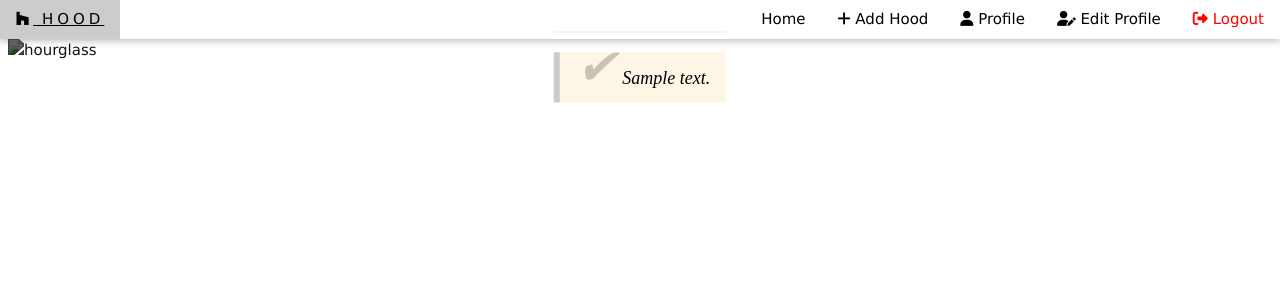
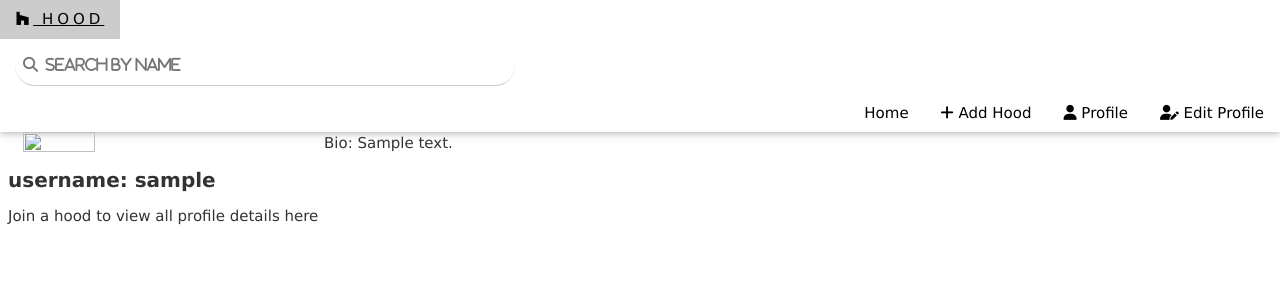
Before and after one commit to cecibarasa/Hood, a Django app: a page that uses hood/templates/navbar.html in a window 1280 px wide. Shown: the top 300 px of the page. Run offline with Django 3.2, Linux system fonts and the light colour scheme; a user stored in the database is signed in; tables that the repository leaves empty hold one stand-in row (values such as "Sample post"); some libraries are stand-ins or nearby versions.

Commit message:
show businesses

```diff
--- a/Hood/urls.py
+++ b/Hood/urls.py
@@ -22,7 +22,7 @@ from django_registration.backends.one_step.views import RegistrationView
 
 urlpatterns = [
     path('admin/', admin.site.urls),
-    url(r'^', include('hood.urls')),
+    url(r'',include('hood.urls')),
     url('accounts/register/',
         RegistrationView.as_view(success_url='/accounts/login/'),
         name='django_registration_register'),
--- a/hood/forms.py
+++ b/hood/forms.py
@@ -13,10 +13,18 @@ class SignupForm(UserCreationForm):
         model = User
         fields = ["username","email","password1", "password2"]
 
-class ProfileForm(forms.ModelForm):
+class UpdateUserForm(forms.ModelForm):
+    email = forms.EmailField(max_length=254, help_text='Required. Inform a valid email address.')
+
+    class Meta:
+        model = User
+        fields = ('username', 'email')
+
+
+class UpdateUserProfileForm(forms.ModelForm):
     class Meta:
         model = Profile
-        exclude = ['user',]
+        fields = ['full_names', 'hood', 'profile_picture', 'bio']
 
 
 class BusinessForm(forms.ModelForm):
--- a/hood/templates/hoods/base.html
+++ b/hood/templates/hoods/base.html
@@ -6,7 +6,7 @@
 <head>
     <meta charset="UTF-8">
 
-    <title>Neighbourhood Watch</title>
+    <title>Hood Watch</title>
 
     {% block styles %} {% bootstrap_css %}
     <link rel="stylesheet" href="{% static 'css/index.css'%}">
@@ -24,7 +24,6 @@
         ...
     </footer> -->
     <script src="https://code.jquery.com/jquery-3.1.0.min.js"></script>
-    <script src="{% static 'js/oscars.js' %}"></script>
     {% block javascript %}
     <script type="text/javascript" src="https://ajax.googleapis.com/ajax/libs/jquery/1.6.3/jquery.min.js">
     </script>
--- a/hood/templates/hoods/business.html
+++ b/hood/templates/hoods/business.html
@@ -1,9 +1,9 @@
-{% extends 'hoods/base.html' %} {% load bootstrap3 %} {% block content %}
+{% extends 'hoods/base.html' %} {% load bootstrap3 %} {% load crispy_forms_tags %}{% block content %}
 <div class="container">
     <div class="row">
         <div class="col-md-8">
             <form action="{% url 'upload_business' %}" method="POST" enctype="multipart/form-data">
-                {% csrf_token %} {% bootstrap_form businessform %}
+                {% csrf_token %} {{businessform|crispy }}
                 <input type="submit" class="btn btn-success btn-lg" value="POST">
             </form>
         </div>
--- a/hood/templates/navbar.html
+++ b/hood/templates/navbar.html
@@ -15,6 +15,11 @@
         <div class="w3-bar w3-white w3-card" id="myNavbar">
             <a href="{% url 'index' %}" class="w3-bar-item w3-button w3-wide w3-hide-medium"><i class="fab fa-houzz"></i>
                 HOOD </a>
+            <h3 class="w3-text-white">Find Your Best Hood</h3>
+            <form class="navbar-form " role="search" action="{% url 'search_results' %}">
+                <input type="text" name="search" placeholder="&#xF002;  Search by name" id="input" class="w3-input w3-round-xxlarge" style="font-family: FontAwesome; font-style: normal;  font-weight: normal; text-decoration: inherit; width:500px;">
+            </form>
+
             <!-- Right-sided navbar links -->
             <div class="w3-right w3-hide-small">
                 <a href="{% url 'index' %}" class="w3-bar-item w3-button">Home</a> {% if user.is_authenticated %}
@@ -25,10 +30,8 @@
                     Profile</a>
 
                 <a href="{% url 'update_profile'%}" class="w3-bar-item w3-button"><i class="fas fa-user-edit"></i> Edit
-                    Profile</a>
-
-
-                <a href="/logout" style='color:red;' class="w3-bar-item w3-button"><i class="fas fa-sign-out-alt"></i> Logout</a> {% else %}
+                    Profile</a> {% else %}
+                <a href="/logout" style='color:red;' class="w3-bar-item w3-button"><i class="fas fa-sign-out-alt"></i> Logout</a>
 
                 <a href="/accounts/login" class="w3-bar-item w3-button"><i class="fas fa-sign-in-alt"></i> Login</a> {% endif %}
 
@@ -50,9 +53,8 @@
 
         <a href="{% url 'profile' username=user %}" class="w3-bar-item w3-button">View Profile</a>
 
-        <a href="{% url 'update_profile'%}" class="w3-bar-item w3-button">Update Profile</a>
-
-        <a href="/logout" class="w3-bar-item w3-button"><i class="fas fa-sign-out-alt"></i> Logout</a> {% else %}
+        <a href="{% url 'update_profile'%}" class="w3-bar-item w3-button">Update Profile</a> {% else %}
+        <a href="/logout" class="w3-bar-item w3-button"><i class="fas fa-sign-out-alt"></i> Logout</a>
 
         <a href="/accounts/login" class="w3-bar-item w3-button">Login</a> {% endif %}
 
--- a/hood/templates/profile/profile.html
+++ b/hood/templates/profile/profile.html
@@ -1,37 +1,12 @@
 {% extends 'hoods/base.html' %} {% load static%} {% block content %}
 
 <div class="w3-row-padding">
-    {% if profile.profile.hood %}
-    <div class="w3-display-container w3-animate-opacity ">
-        <img src="{{ profile.profile.hood.image.url }} " alt="hourglass" style="width:100%;height:100vh;filter: brightness(40%);">
-        <div class="w3-display-topmiddle w3-text-white w3-center w3-padding-top" style="margin-top:5%">
-            <strong><i class="fas fa-map-marker-alt"></i> {{ profile.profile.hood.name }}, </strong>
-            <strong>{{profile.profile.hood.location}}</strong>
-        </div>
-        <div class="w3-display-middle w3-text-white w3-center ">
-            {% if profile.profile.profile_pic%}
-            <img src="{{profile.profile.profile_picture.url}}" width="100px" height="100px " alt="" class="w3-image w3-center" style="border-radius:50%"> {% endif %} {% if profile.profile.full_name%}
-            <p class="profile-user-name">{{profile.profile.full_name}} <i class="fas fa-at"></i> {{user.username}}</p>
-            <hr> {% else %}
-            <p style="font-size: 20px;"><span class="profile-real-name"><strong>{{user.username}}</strong></span>
-                <hr> {% endif %} {% if profile.profile.bio%}
-                <div class="w3-panel w3-center w3-leftbar w3-sand">
-                    <p><i class="w3-serif w3-large">
-                            <span style="font-size:50px;line-height:0.6em;opacity:0.2">✔</span>
-                            {{profile.profile.bio}}</i></p>
-                </div>
-
-                {% else %} {% endif %}
-
-        </div>
-
+    <div class="col-md-3">
+        <img class="rounded-circle account-img" src="{{ user.profile.profile_picture.url }}" style="width: 50%; height: 70%;">
     </div>
-    {% else %} {% if profile.profile.profile_pic%}
-    <img src="{{profile.profile.profile_picture.url}}" width="100px" height="100px " alt="" class="w3-image w3-center" style="border-radius:50%"> {% endif %}
-    <p style="font-size: 20px;"><span class="profile-real-name"><strong>{{user.username}}</strong></span>
+    <p class="text-secondary">Bio: {{ user.profile.bio }}</p>
+    <p style="font-size: 20px;"><span class="profile-real-name"><strong>username: {{user.username}}</strong></span>
         <p>Join a hood to view all profile details <a href="/"> here</a></p>
-
-        {% endif %}
 </div>
 
 {% endblock %}
--- a/hood/urls.py
+++ b/hood/urls.py
@@ -5,7 +5,7 @@ from django.conf.urls.static import static
 from django.urls import re_path, path, include
 
 urlpatterns = [
-    url('^$', views.index, name='index'),
+    url(r'^$', views.index, name='index'),
     url(r'^upload/', views.upload_hood, name='upload'),
     url(r'^profile/(?P<username>\w+)', views.profile, name='profile'),
     url(r'^accounts/update/', views.edit, name='update_profile'),
--- a/hood/views.py
+++ b/hood/views.py
@@ -1,6 +1,7 @@
 from django.shortcuts import render, redirect
 from django.contrib.auth.decorators import login_required
-from django.http import HttpResponse,Http404
+from django.http import HttpResponse, Http404
+from django.http import HttpResponseRedirect, JsonResponse
 from .models import *
 from django.contrib import messages
 from . forms import *
@@ -8,10 +9,11 @@ from django.contrib.auth.models import User
 from django.contrib.auth import authenticate, login,logout
 
 
-@login_required(login_url='/accounts/login/')
+# @login_required(login_url='/accounts/login/')
 def index(request):
     hoods = Hood.objects.all()
-    return render(request,'hoods/index.html',locals())
+    return render(request, 'hoods/index.html',{"hoods":hoods})
+
 def signup(request):
     global register_form
     if request.method == 'POST':
@@ -22,7 +24,7 @@ def signup(request):
             raw_password = form.cleaned_data.get('password1')
             user = authenticate(username=username, password=raw_password)
             login(request, user)
-            return redirect('/')
+            return redirect('index')
     else:
         form = SignupForm()
         register_form = {
@@ -54,7 +56,7 @@ def hood(request,hood_id):
     businesses = Business.get_business(hood_id)
     posts = Post.get_post(hood_id)
 
-    return render(request,'hoods/hood.html',locals())
+    return render(request,'hoods/hood.html',{"hood_name":hood_name,"hood":hood,"businesses":businesses,"posts":posts})
 
 
 @login_required(login_url='/accounts/login')
@@ -77,10 +79,10 @@ def leave(request,hood_id):
 def search_results(request):
     if 'search' in request.GET and request.GET['search']:
         search_term = request.GET.get('search')
-        searched_hood = Hood.search_hood(search_term)
+        searched_business = Business.search_business(search_term)
         message = f"{search_term}"
 
-        return render(request, 'hoods/search_hood.html',locals())
+        return render(request, 'hoods/search_business.html',locals())
 
     else:
         message = "You haven't searched for any term"
@@ -90,37 +92,43 @@ def search_results(request):
 # Views for profile
 @login_required(login_url='/accounts/login/')
 def profile(request, username):
+    if request.method == 'POST':
+        user_form = UpdateUserForm(request.POST, instance=request.user)
+        prof_form = UpdateUserProfileForm(request.POST, request.FILES, instance=request.user.profile)
+        if user_form.is_valid() and prof_form.is_valid():
+            user_form.save()
+            prof_form.save()
+            return HttpResponseRedirect(request.path_info)
+    else:
+        user_form = UpdateUserForm(instance=request.user)
+        prof_form = UpdateUserProfileForm(instance=request.user.profile)
+    params = {
+        'user_form': user_form,
+        'prof_form': prof_form,
 
-    profile = User.objects.get(username=username)
-    print(profile.id)
-    try:
-        profile_details = Profile.get_by_id(profile.id)
-    except:
-        pass
-    user = request.user
-    profile = User.objects.get(username=username)
-    title = f'@{profile.username} '
+    }
+    return render(request, 'profile/profile.html', params)
 
-    return render(request, 'profile/profile.html', locals())
 
 
 @login_required(login_url='/accounts/login/')
 def edit(request):
-    current_user = request.user
-    user = Profile.objects.get(user=current_user)
-    profile = User.objects.get(username=request.user)
+    if request.method == 'POST':
+        user_form = UpdateUserForm(request.POST, instance=request.user)
+        prof_form = UpdateUserProfileForm(request.POST, request.FILES, instance=request.user.profile)
+        if user_form.is_valid() and prof_form.is_valid():
+            user_form.save()
+            prof_form.save()
+            return HttpResponseRedirect(request.path_info)
+    else:
+        user_form = UpdateUserForm(instance=request.user)
+        prof_form = UpdateUserProfileForm(instance=request.user.profile)
+    params = {
+        'user_form': user_form,
+        'prof_form': prof_form,
 
-
-    if request.method == 'POST':
-        form = ProfileForm(request.POST, request.FILES, instance=user)
-        if form.is_valid():
-            edit = form.save(commit=False)
-            edit.user = request.user
-            edit.save()
-            return redirect('profile/profile.html')
-    else:
-        form = ProfileForm(instance=user)
-    return render(request, 'profile/edit_profile.html', locals())
+    }
+    return render(request, 'profile/edit_profile.html', params)
 
 
 # business views
```
Also changed, not shown: hood/models.py (+10 -5 lines), hood/templates/hoods/hood.html (+7 -14 lines), hood/templates/hoods/index.html (+3 -20 lines), hood/templates/hoods/search_business.html (+6 -6 lines), hood/templates/profile/edit_profile.html (+5 -5 lines), hood/migrations/0001_initial.py.
